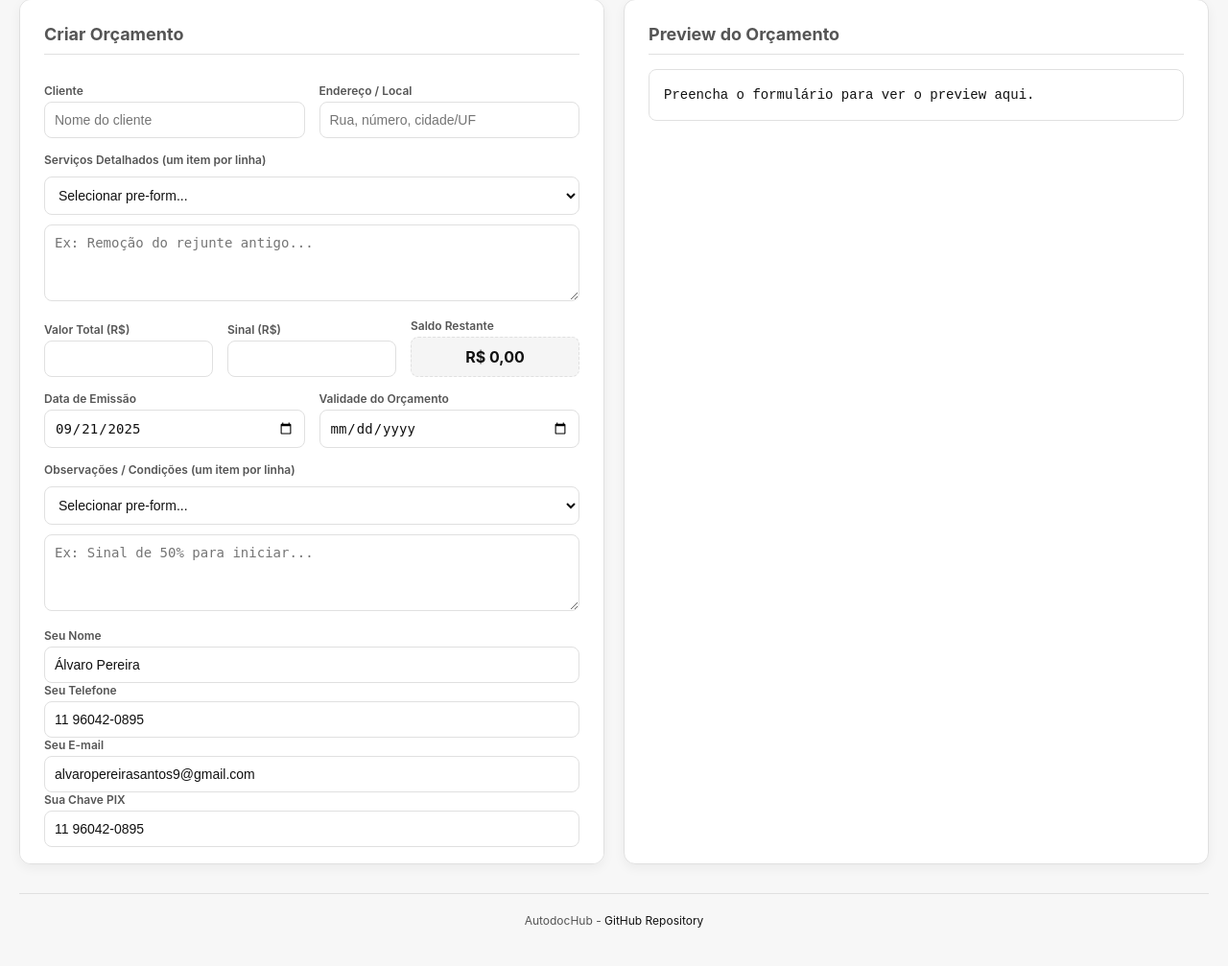
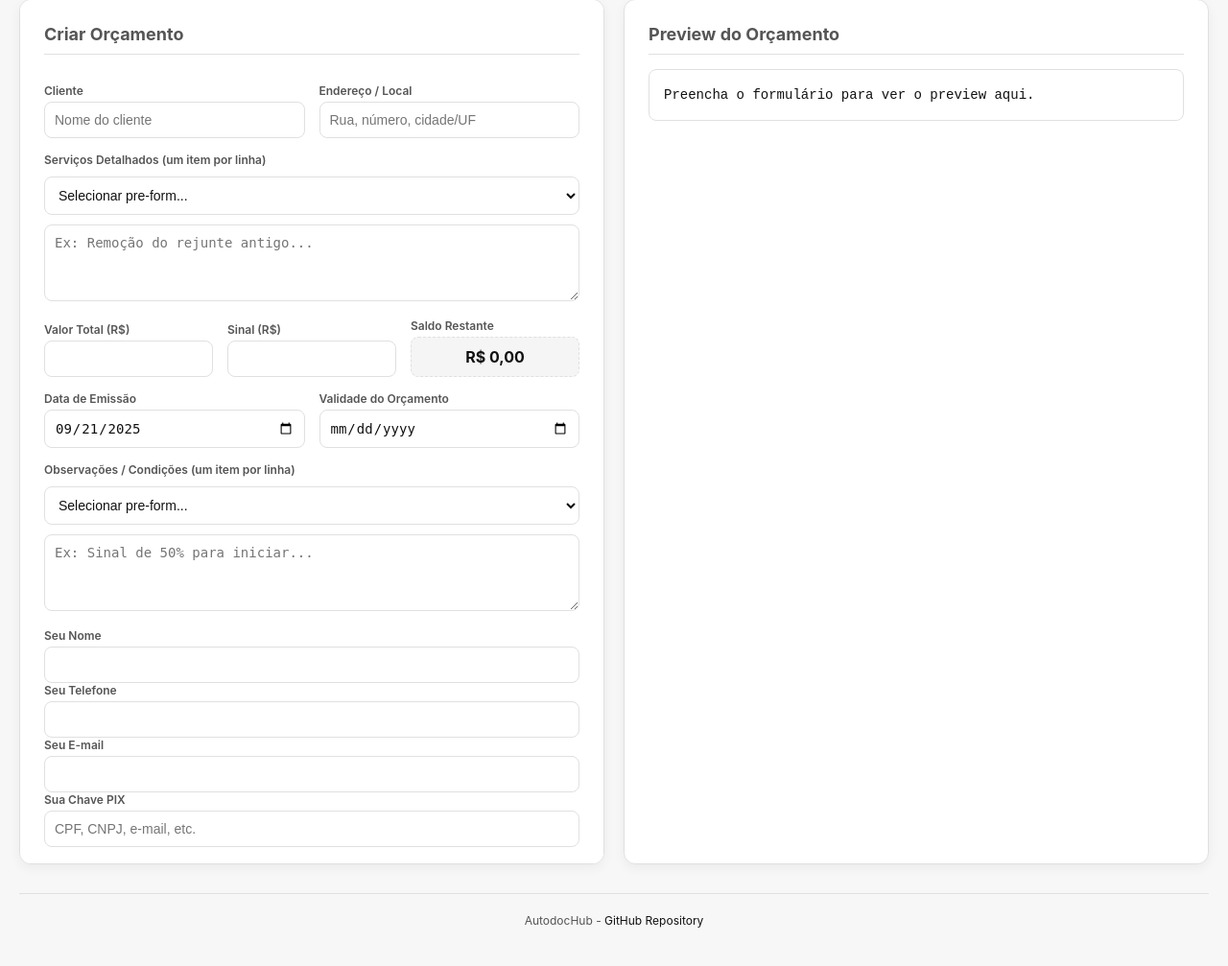
Before and after one commit to AlvaroPereir4/AutoDocHub, a Flask app: page / in a window 1280 px wide. Shown: the part 129-1136 px from the top of the page at 96% size. Run offline with Flask 3, Linux system fonts and the light colour scheme; data that the repository does not hold is empty.

Commit message:
removing mock values

```diff
--- a/src/classes/configClass.py
+++ b/src/classes/configClass.py
@@ -7,7 +7,7 @@ class Config:
         self.color_palette = color_palette if color_palette in self.VALID_PALETTES else "default"
         self.font_size = str(font_size)
         self.preforms = preforms or {"servicos": [], "observacoes": []}
-        self.user_info = user_info or {"nome": "Álvaro Pereira", "telefone": "11 96042-0895", "email": "alvaropereirasantos9@gmail.com", "pix": "11 96042-0895"}
+        self.user_info = user_info or {"nome": "", "telefone": "", "email": "", "pix": ""}
         self.language = language if language in ["ptbr", "en"] else "ptbr"
 
     def to_dict(self):
@@ -29,7 +29,7 @@ class Config:
             color_palette=data.get("colorPalette", "default"),
             font_size=data.get("fontSize", "14"),
             preforms=data.get("preforms", {"servicos": [], "observacoes": []}),
-            user_info=data.get("userInfo", {"nome": "Álvaro Pereira", "telefone": "11 96042-0895", "email": "alvaropereirasantos9@gmail.com", "pix": "11 96042-0895"}),
+            user_info=data.get("userInfo", {"nome": "", "telefone": "", "email": "", "pix": ""}),
             language=data.get("language", "ptbr")
         )
 
@@ -77,10 +77,10 @@ class Config:
                 ]
             },
             user_info={
-                "nome": "Álvaro Pereira",
-                "telefone": "11 96042-0895",
-                "email": "alvaropereirasantos9@gmail.com",
-                "pix": "11 96042-0895"
+                "nome": "",
+                "telefone": "",
+                "email": "",
+                "pix": ""
             },
             language="ptbr"
         )
--- a/src/static/script.js
+++ b/src/static/script.js
@@ -8,7 +8,7 @@ let currentConfig = {
   colorPalette: 'default',
   fontSize: '14',
   preforms: { servicos: [], observacoes: [] },
-  userInfo: { nome: 'Álvaro Pereira', telefone: '11 96042-0895', email: 'alvaropereirasantos9@gmail.com', pix: '11 96042-0895' },
+  userInfo: { nome: '', telefone: '', email: '', pix: '' },
   language: 'ptbr'
 };
 
@@ -376,10 +376,10 @@ function populateConfigForm() {
   v('languageSelect').value = currentConfig.language || 'ptbr';
 
   const userInfo = currentConfig.userInfo || {};
-  v('userNome').value = userInfo.nome || 'Álvaro Pereira';
-  v('userTelefone').value = userInfo.telefone || '11 96042-0895';
-  v('userEmail').value = userInfo.email || 'alvaropereirasantos9@gmail.com';
-  v('userPix').value = userInfo.pix || '11 96042-0895';
+  v('userNome').value = userInfo.nome || '';
+  v('userTelefone').value = userInfo.telefone || '';
+  v('userEmail').value = userInfo.email || '';
+  v('userPix').value = userInfo.pix || '';
 
   renderPreformsList();
   updateUserFormFields();
@@ -498,10 +498,10 @@ function updateConfigPreview() {
 
 function updateUserFormFields() {
   const userInfo = currentConfig.userInfo || {};
-  v('contato_nome').value = userInfo.nome || 'Álvaro Pereira';
-  v('contato_tel').value = userInfo.telefone || '11 96042-0895';
-  v('contato_email').value = userInfo.email || 'alvaropereirasantos9@gmail.com';
-  v('contato_pix').value = userInfo.pix || '11 96042-0895';
+  v('contato_nome').value = userInfo.nome || '';
+  v('contato_tel').value = userInfo.telefone || '';
+  v('contato_email').value = userInfo.email || '';
+  v('contato_pix').value = userInfo.pix || '';
 }
 
 async function saveConfig() {
--- a/src/templates/index.html
+++ b/src/templates/index.html
@@ -175,12 +175,12 @@
             </div>
           </div>
           <div class="row-3">
-            <div><label for="contato_nome" data-i18n="yourName">Seu Nome</label><input id="contato_nome" name="contato_nome" type="text" value="Álvaro Pereira" required /></div>
-            <div><label for="contato_tel" data-i18n="yourPhone">Seu Telefone</label><input id="contato_tel" name="contato_tel" type="tel" value="11 96042-0895" required /></div>
-            <div><label for="contato_email" data-i18n="yourEmail">Seu E-mail</label><input id="contato_email" name="contato_email" type="email" value="alvaropereirasantos9@gmail.com" required /></div>
+            <div><label for="contato_nome" data-i18n="yourName">Seu Nome</label><input id="contato_nome" name="contato_nome" type="text" required /></div>
+            <div><label for="contato_tel" data-i18n="yourPhone">Seu Telefone</label><input id="contato_tel" name="contato_tel" type="tel" required /></div>
+            <div><label for="contato_email" data-i18n="yourEmail">Seu E-mail</label><input id="contato_email" name="contato_email" type="email" required /></div>
           </div>
           <div class="row row-1">
-            <div><label for="contato_pix" data-i18n="yourPix">Sua Chave PIX</label><input id="contato_pix" name="contato_pix" type="text" data-i18n="pixPlaceholder" placeholder="CPF, CNPJ, e-mail, etc." value="11 96042-0895"/></div>
+            <div><label for="contato_pix" data-i18n="yourPix">Sua Chave PIX</label><input id="contato_pix" name="contato_pix" type="text" data-i18n="pixPlaceholder" placeholder="CPF, CNPJ, e-mail, etc."/></div>
           </div>
           <div class="actions">
             <button type="button" class="btn secondary" id="resetBtn" data-i18n="clearAll">Limpar Tudo</button>
```
